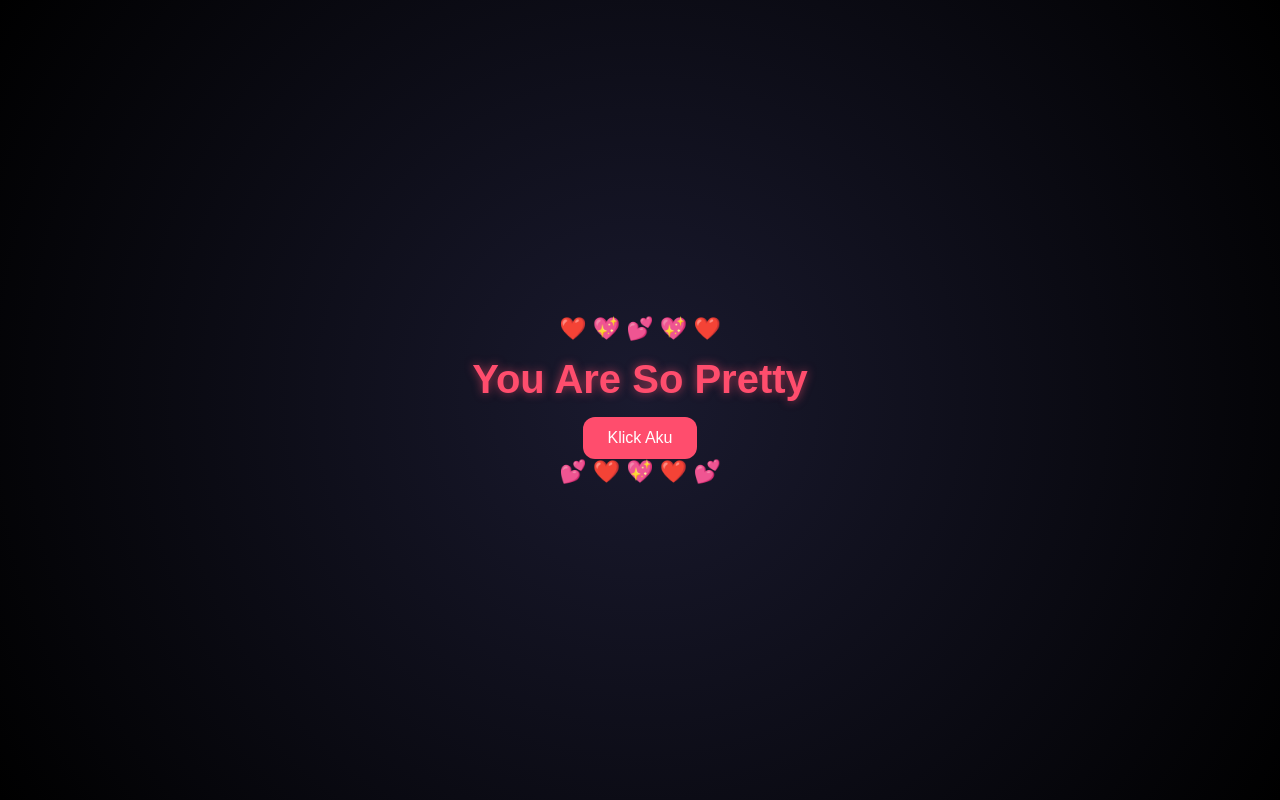
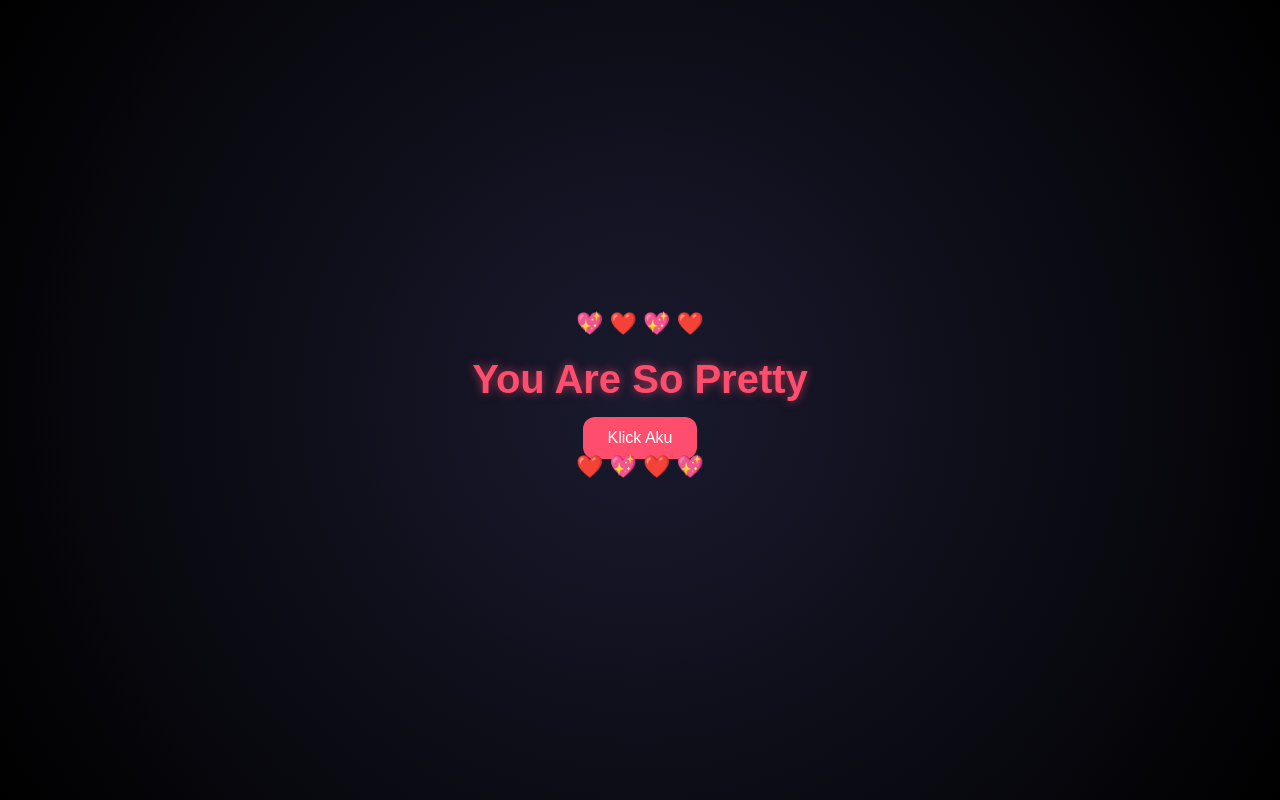
Before and after one commit to mlf167937-svg/Rauf, a Flask app: page / in a window 1280 px wide. Run offline with Flask 3, Linux system fonts and the light colour scheme.

Commit message:
Update index.html

```diff
--- a/templates/index.html
+++ b/templates/index.html
@@ -2,11 +2,8 @@
 <html lang="id">
 <head>
   <meta charset="UTF-8">
-
-  <!-- 📱 RESPONSIVE FIX (WAJIB) -->
   <meta name="viewport" content="width=device-width, initial-scale=1.0">
-
-  <title>Our Quiet Story</title>
+  <title>Our Story</title>
 
   <link rel="stylesheet" href="{{ url_for('static', filename='style.css') }}">
 </head>
@@ -18,30 +15,26 @@
   <source src="{{ url_for('static', filename='music.mp3') }}" type="audio/mpeg">
 </audio>
 
-<!-- 💖 START SCREEN -->
+<!-- 💖 START -->
 <div id="startScreen">
   <div class="box">
-
-    <div style="font-size:22px;">❤️ 💖 💕 💖 ❤️</div>
-
+    <div class="love">💖 ❤️ 💖 ❤️</div>
     <h1>You Are So Pretty</h1>
-
     <button id="klickBtn">Klick Aku</button>
-
-    <div style="font-size:22px;">💕 ❤️ 💖 ❤️ 💕</div>
-
+    <div class="love">❤️ 💖 ❤️ 💖</div>
   </div>
 </div>
 
-<!-- 📖 STORY CONTAINER -->
+<!-- 🌸 EFFECT BACKGROUND -->
+<div id="bg"></div>
+
+<!-- STORY -->
 <div id="container"></div>
 
-<!-- 📦 DATA DARI PYTHON -->
 <script>
   const DATA = {{ data | tojson }};
 </script>
 
-<!-- ⚙️ JS -->
 <script src="{{ url_for('static', filename='script.js') }}"></script>
 
 </body>
```
